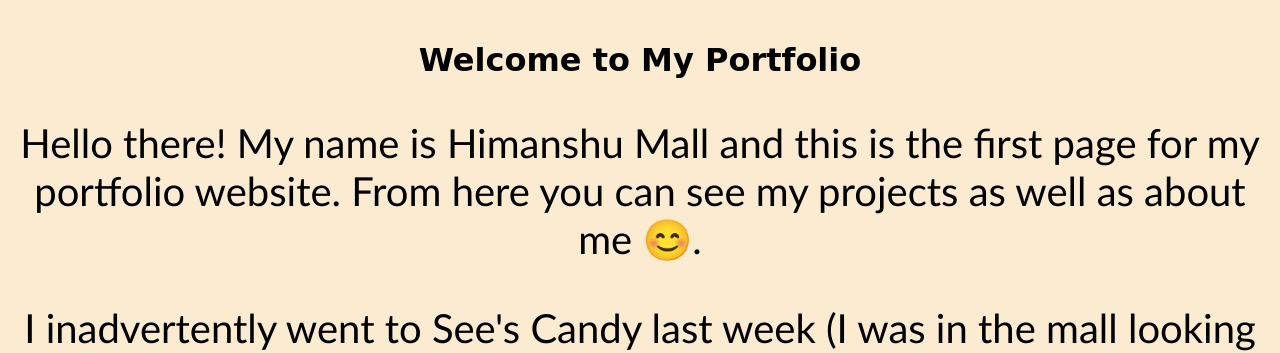
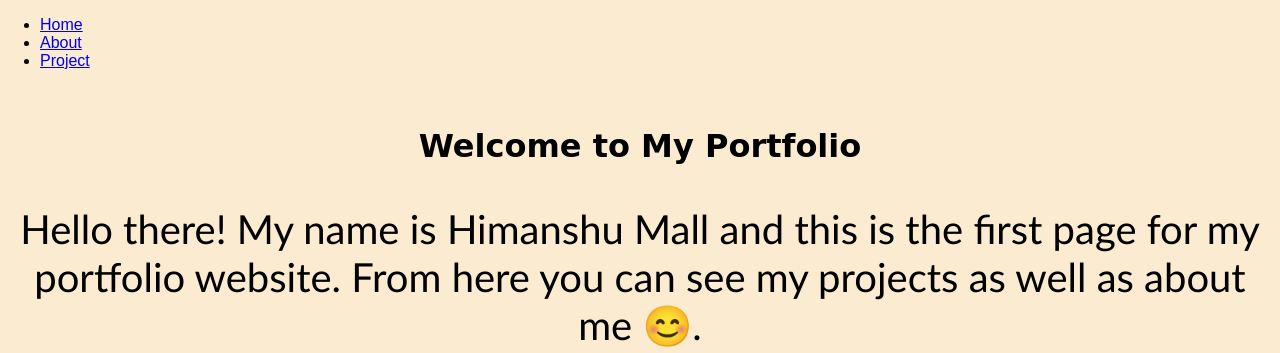
Before and after one commit to Hitman7084/My_Portfolio, a Flask app: page / in a window 1280 px wide. Shown: the top 353 px of the page. Run offline with Flask 3, Linux system fonts and the light colour scheme.

Commit message:
Update base.html

```diff
--- a/templates/base.html
+++ b/templates/base.html
@@ -7,7 +7,13 @@
     <link rel="stylesheet" href="{{ url_for('static', filename='css/styles.css') }}">
 </head>
 <body data-theme = "light">
-
+    <nav>
+        <ul>
+            <li><a href = "{{ url_for('home') }}"> Home </a></li>
+            <li><a href = "{{ url_for('about') }}"> About </a></li>
+            <li><a href = "{{ url_for('projects') }}"> Project </a></li>
+        </ul>
+    </nav>
     <div class = "container">
         {% block content %}{% endblock %}
     </div>
```
